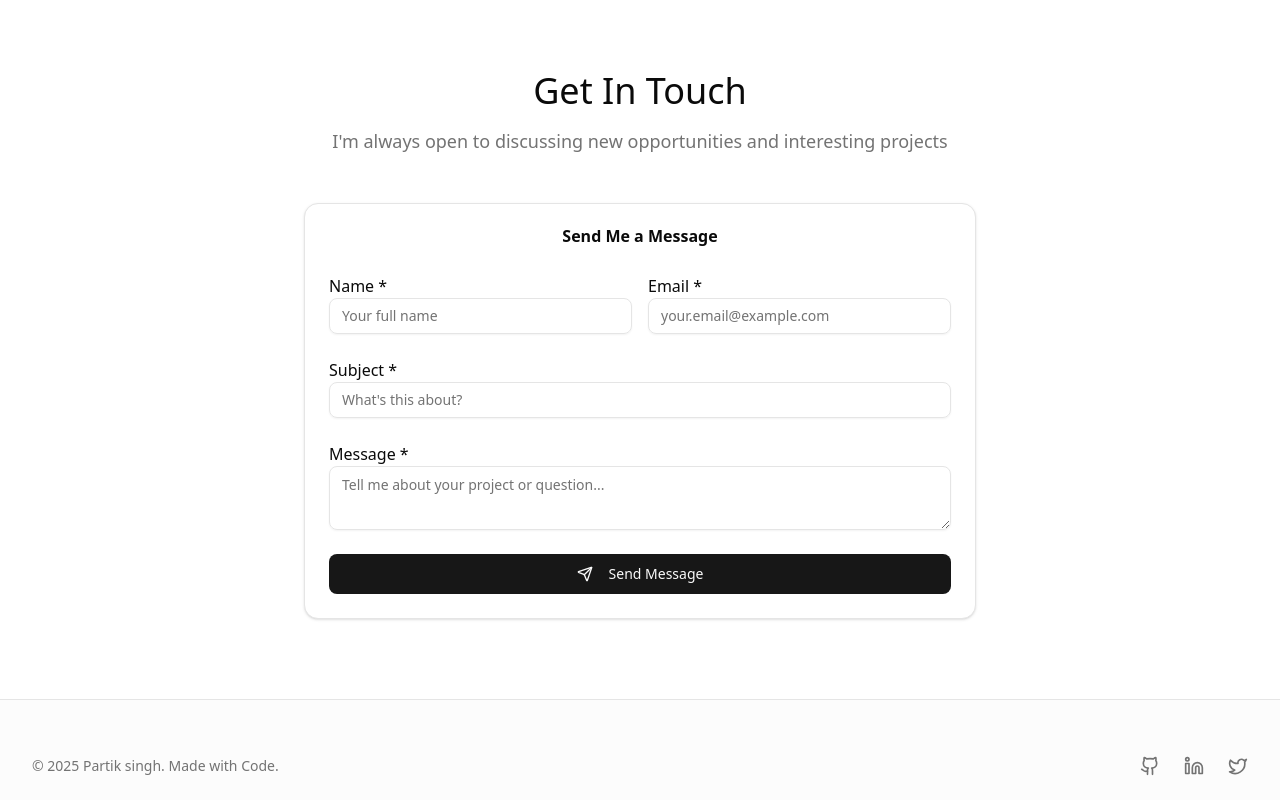
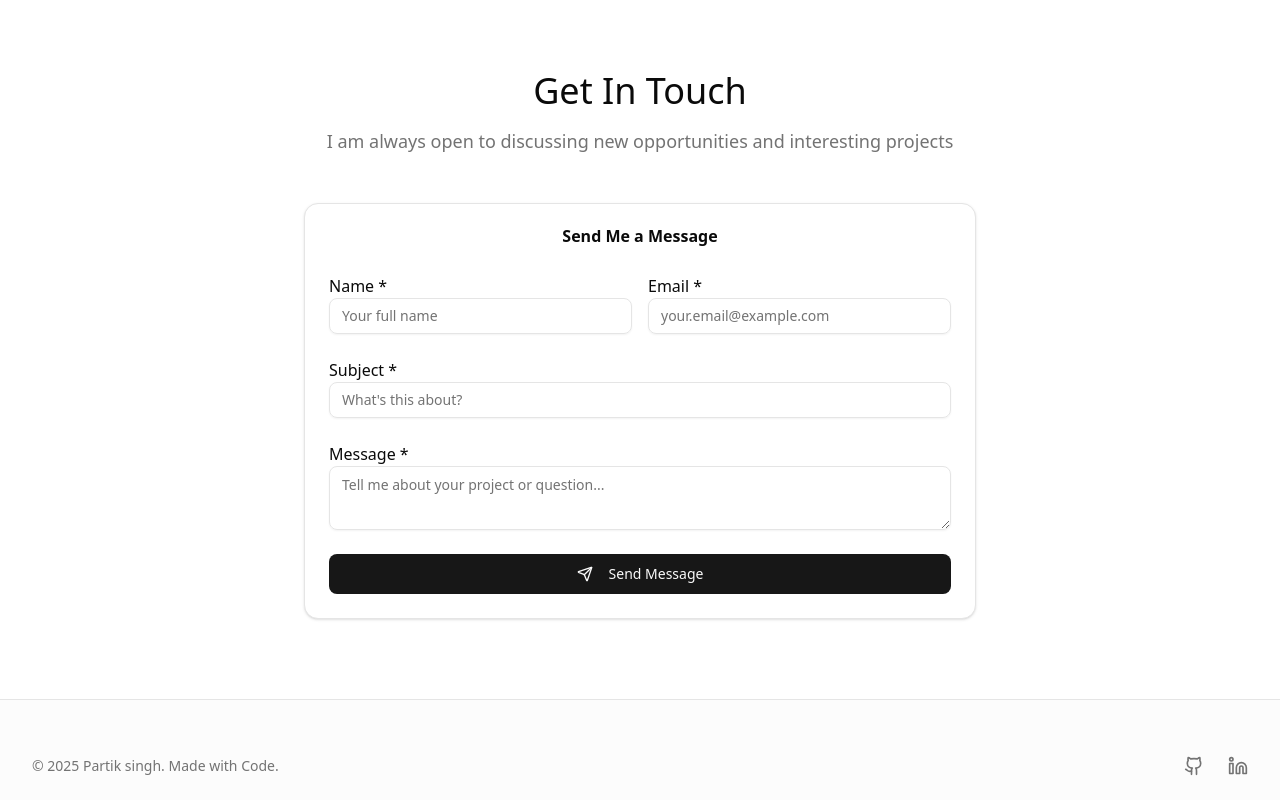
Before and after one commit to partiksingh1/partiksingh, a Next.js app: page / in a window 1280 px wide. Shown: the part 3875-4675 px from the top of the page. Built offline with nearby package versions, Linux system fonts and the light colour scheme.

Commit message:
chore : linting

```diff
--- a/src/app/components/Contact.tsx
+++ b/src/app/components/Contact.tsx
@@ -10,7 +10,7 @@ export function Contact() {
         <div className="text-center">
           <h2 className="mb-6">Get In Touch</h2>
           <p className="text-muted-foreground mb-8 max-w-md mx-auto">
-            I'm always open to discussing new opportunities and interesting projects.
+            I am always open to discussing new opportunities and interesting projects.
           </p>
 
           <div className="flex gap-4 justify-center mb-12">
@@ -24,12 +24,12 @@ export function Contact() {
 
           <div className="flex gap-4 justify-center">
             <Button variant="outline" size="icon" asChild>
-              <a href="https://github.com" target="_blank" rel="noopener noreferrer">
+              <a href="https://github.com/partiksingh1" target="_blank" rel="noopener noreferrer">
                 <Github className="w-4 h-4" />
               </a>
             </Button>
             <Button variant="outline" size="icon" asChild>
-              <a href="https://linkedin.com" target="_blank" rel="noopener noreferrer">
+              <a href="https://www.linkedin.com/in/partik-singh-473805206" target="_blank" rel="noopener noreferrer">
                 <Linkedin className="w-4 h-4" />
               </a>
             </Button>
--- a/src/app/components/ContactForm.tsx
+++ b/src/app/components/ContactForm.tsx
@@ -1,6 +1,6 @@
 "use client"
 import { useState } from 'react'
-import { Send, CheckCircle, Github, Linkedin, Twitter } from 'lucide-react'
+import { Send, CheckCircle, Github, Linkedin } from 'lucide-react'
 import { Card, CardContent, CardHeader, CardTitle } from '@/components/ui/card'
 import { Label } from '@radix-ui/react-label'
 import { Input } from '@/components/ui/input'
@@ -117,7 +117,7 @@ export function ContactForm() {
           <div className="text-center mb-12">
             <h2 className="text-3xl md:text-4xl mb-4">Get In Touch</h2>
             <p className="text-lg text-muted-foreground">
-              I'm always open to discussing new opportunities and interesting projects
+              I am always open to discussing new opportunities and interesting projects
             </p>
           </div>
 
@@ -127,7 +127,7 @@ export function ContactForm() {
               <Alert className="border-green-200 bg-green-50 dark:bg-green-950 dark:border-green-800">
                 <CheckCircle className="h-4 w-4 text-green-600 dark:text-green-400" />
                 <AlertDescription className="text-green-800 dark:text-green-200">
-                  Message sent successfully! I'll get back to you soon.
+                  Message sent successfully! I will get back to you soon.
                 </AlertDescription>
               </Alert>
             </div>
@@ -243,7 +243,7 @@ export function ContactForm() {
 
             <div className="flex items-center space-x-6">
               <a
-                href="https://github.com"
+                href="https://github.com/partiksingh1"
                 target="_blank"
                 rel="noopener noreferrer"
                 className="text-muted-foreground hover:text-foreground transition-colors"
@@ -251,20 +251,12 @@ export function ContactForm() {
                 <Github className="w-5 h-5" />
               </a>
               <a
-                href="https://linkedin.com"
+                href="https://www.linkedin.com/in/partik-singh-473805206"
                 target="_blank"
                 rel="noopener noreferrer"
                 className="text-muted-foreground hover:text-foreground transition-colors"
               >
                 <Linkedin className="w-5 h-5" />
-              </a>
-              <a
-                href="https://twitter.com"
-                target="_blank"
-                rel="noopener noreferrer"
-                className="text-muted-foreground hover:text-foreground transition-colors"
-              >
-                <Twitter className="w-5 h-5" />
               </a>
             </div>
           </div>
--- a/src/app/gallery/page.tsx
+++ b/src/app/gallery/page.tsx
@@ -1,6 +1,5 @@
 "use client"
 import { Button } from "@/components/ui/button";
-import { Card } from "@/components/ui/card";
 import { ArrowLeft } from "lucide-react";
 import Image from "next/image";
 import { useRouter } from "next/navigation";
--- a/src/app/projects/[id]/page.tsx
+++ b/src/app/projects/[id]/page.tsx
@@ -1,5 +1,5 @@
 "use client"
-import { ArrowLeft, ExternalLink, Github, CheckCircle, AlertCircle } from 'lucide-react'
+import { ArrowLeft, ExternalLink, Github, CheckCircle } from 'lucide-react'
 import type { ReactElement, JSXElementConstructor, ReactNode, ReactPortal, Key } from 'react'
 import { getProject } from '@/data/mockData'
 import { Button } from '@/components/ui/button'
@@ -24,7 +24,7 @@ export default function Page({ params }: { params: Promise<{ id: string }> }) {
                     <div className="max-w-4xl mx-auto text-center">
                         <h1 className="text-4xl mb-4">Project Not Found</h1>
                         <p className="text-muted-foreground mb-8">
-                            The project you're looking for doesn't exist.
+                            The project you are looking for doesnt exist.
                         </p>
                         <Button onClick={() => {
 
@@ -68,7 +68,7 @@ export default function Page({ params }: { params: Promise<{ id: string }> }) {
                             </div>
 
                             <div className="flex flex-wrap gap-2 mb-6">
-                                {project.technologies.map((tech: string | number | bigint | boolean | ReactElement<unknown, string | JSXElementConstructor<any>> | Iterable<ReactNode> | ReactPortal | Promise<string | number | bigint | boolean | ReactPortal | ReactElement<unknown, string | JSXElementConstructor<any>> | Iterable<ReactNode> | null | undefined> | null | undefined, index: Key | null | undefined) => (
+                                {project.technologies.map((tech: string | number | bigint | boolean | ReactElement<unknown, string> | Iterable<ReactNode> | ReactPortal | Promise<string | number | bigint | boolean | ReactPortal | ReactElement<unknown, string> | Iterable<ReactNode> | null | undefined> | null | undefined, index: Key | null | undefined) => (
                                     <Badge key={index} variant="secondary">
                                         {tech}
                                     </Badge>
@@ -133,7 +133,7 @@ export default function Page({ params }: { params: Promise<{ id: string }> }) {
                             </CardHeader>
                             <CardContent>
                                 <ul className="space-y-3">
-                                    {project.features.map((feature: string | number | bigint | boolean | ReactElement<unknown, string | JSXElementConstructor<any>> | Iterable<ReactNode> | ReactPortal | Promise<string | number | bigint | boolean | ReactPortal | ReactElement<unknown, string | JSXElementConstructor<any>> | Iterable<ReactNode> | null | undefined> | null | undefined, index: Key | null | undefined) => (
+                                    {project.features.map((feature, index) => (
                                         <li key={index} className="flex items-start gap-2">
                                             <div className="w-2 h-2 bg-primary rounded-full mt-2 flex-shrink-0"></div>
                                             <span>{feature}</span>
@@ -154,7 +154,7 @@ export default function Page({ params }: { params: Promise<{ id: string }> }) {
                                         <div className="flex flex-wrap gap-1">
                                             {project.technologies.filter((tech: string) =>
                                                 ['React', 'Vue.js', 'TypeScript', 'CSS Grid', 'Tailwind CSS'].includes(tech)
-                                            ).map((tech: string | number | bigint | boolean | ReactElement<unknown, string | JSXElementConstructor<any>> | Iterable<ReactNode> | ReactPortal | Promise<string | number | bigint | boolean | ReactPortal | ReactElement<unknown, string | JSXElementConstructor<any>> | Iterable<ReactNode> | null | undefined> | null | undefined, index: Key | null | undefined) => (
+                                            ).map((tech, index) => (
                                                 <Badge key={index} variant="outline" className="text-xs">
                                                     {tech}
                                                 </Badge>
@@ -166,7 +166,7 @@ export default function Page({ params }: { params: Promise<{ id: string }> }) {
                                         <div className="flex flex-wrap gap-1">
                                             {project.technologies.filter((tech: string) =>
                                                 ['Node.js', 'Firebase', 'PostgreSQL'].includes(tech)
-                                            ).map((tech: string | number | bigint | boolean | ReactElement<unknown, string | JSXElementConstructor<any>> | Iterable<ReactNode> | ReactPortal | Promise<string | number | bigint | boolean | ReactPortal | ReactElement<unknown, string | JSXElementConstructor<any>> | Iterable<ReactNode> | null | undefined> | null | undefined, index: Key | null | undefined) => (
+                                            ).map((tech, index) => (
                                                 <Badge key={index} variant="outline" className="text-xs">
                                                     {tech}
                                                 </Badge>
@@ -178,7 +178,7 @@ export default function Page({ params }: { params: Promise<{ id: string }> }) {
                                         <div className="flex flex-wrap gap-1">
                                             {project.technologies.filter((tech: string) =>
                                                 ['Chart.js', 'API Integration', 'Vuex', 'PWA', 'Geolocation API', 'Web Push API'].includes(tech)
-                                            ).map((tech: string | number | bigint | boolean | ReactElement<unknown, string | JSXElementConstructor<any>> | Iterable<ReactNode> | ReactPortal | Promise<string | number | bigint | boolean | ReactPortal | ReactElement<unknown, string | JSXElementConstructor<any>> | Iterable<ReactNode> | null | undefined> | null | undefined, index: Key | null | undefined) => (
+                                            ).map((tech, index) => (
                                                 <Badge key={index} variant="outline" className="text-xs">
                                                     {tech}
                                                 </Badge>
```
